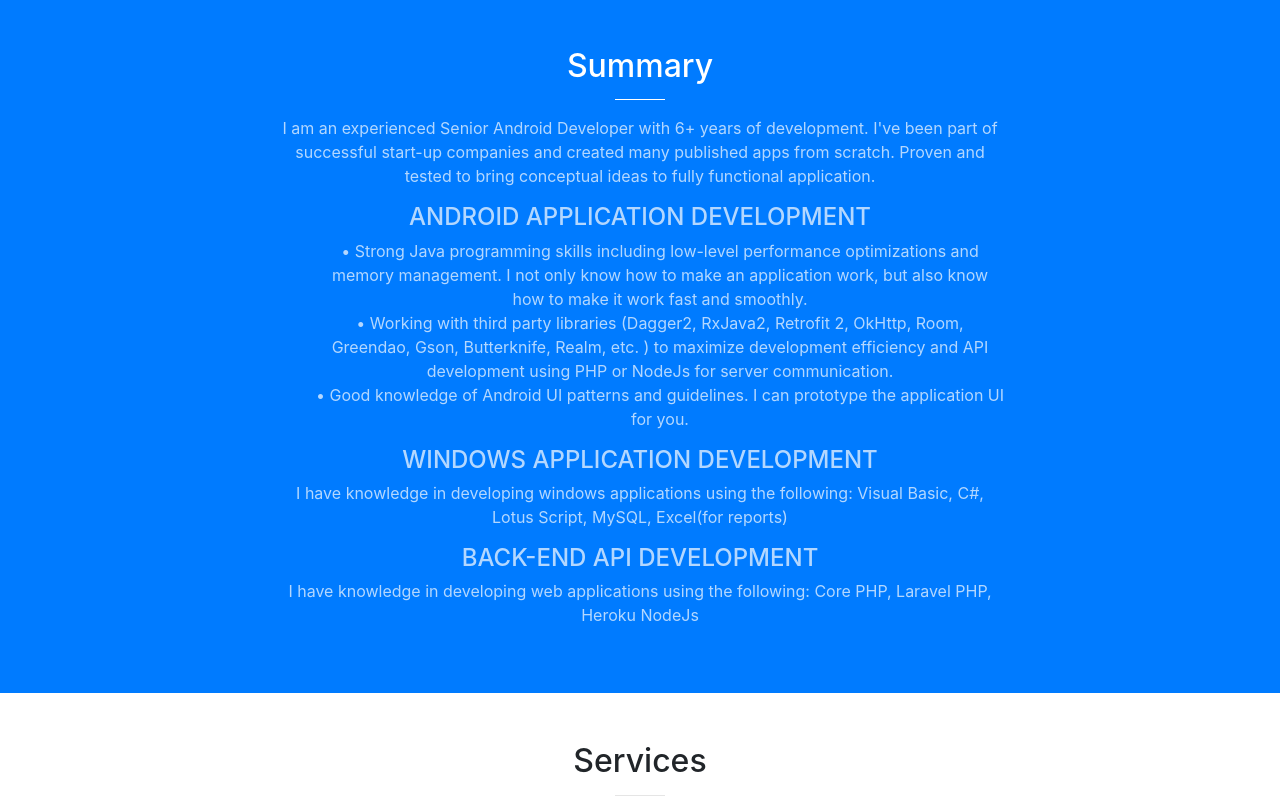
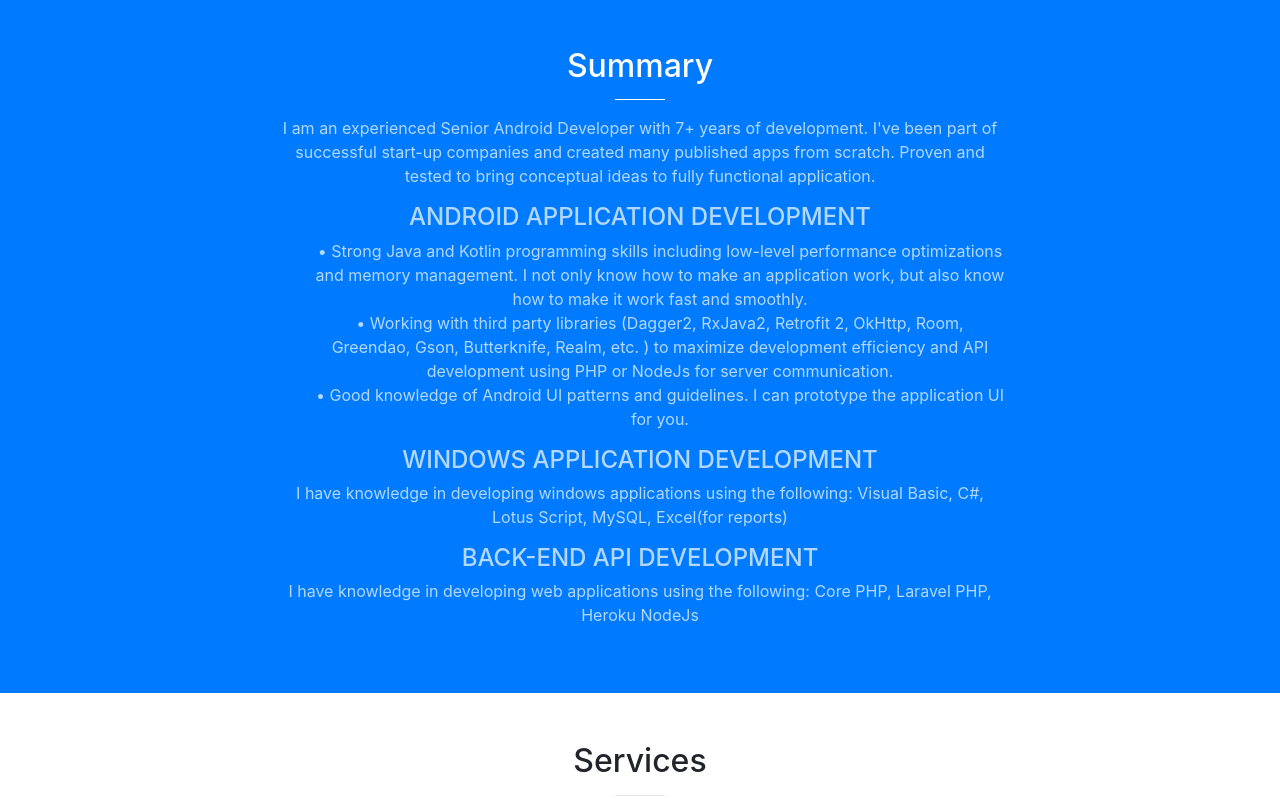
Before and after one commit to MichaelReyes/MichaelReyes.github.io, a website with bundled scripts: page index.html in a window 1280 px wide. Shown: the part 802-1611 px from the top of the page. Built offline with nearby package versions, Linux system fonts and the light colour scheme.

Commit message:
Update 04-2021

```diff
--- a/index.html
+++ b/index.html
@@ -94,7 +94,7 @@
                     <h2 class="section-heading text-white">Summary</h2>
                     <hr class="light">
                     <p class="text-faded">
-                        I am an experienced Senior Android Developer with 6+ years of development.
+                        I am an experienced Senior Android Developer with 7+ years of development.
                         I've been part of successful start-up companies and created many published apps from scratch.
                         Proven and tested to bring conceptual ideas to fully functional application.
                     </p>
@@ -102,7 +102,7 @@
                     <ul class="custom-ul">
                         <li class="custom-li text-faded">
                             <!-- <p class="text-faded"> -->
-                            Strong Java programming skills including low-level performance optimizations and memory
+                            Strong Java and Kotlin programming skills including low-level performance optimizations and memory
                             management. I not only know how to make an application work, but also know how to make it
                             work
                             fast and smoothly.
```
